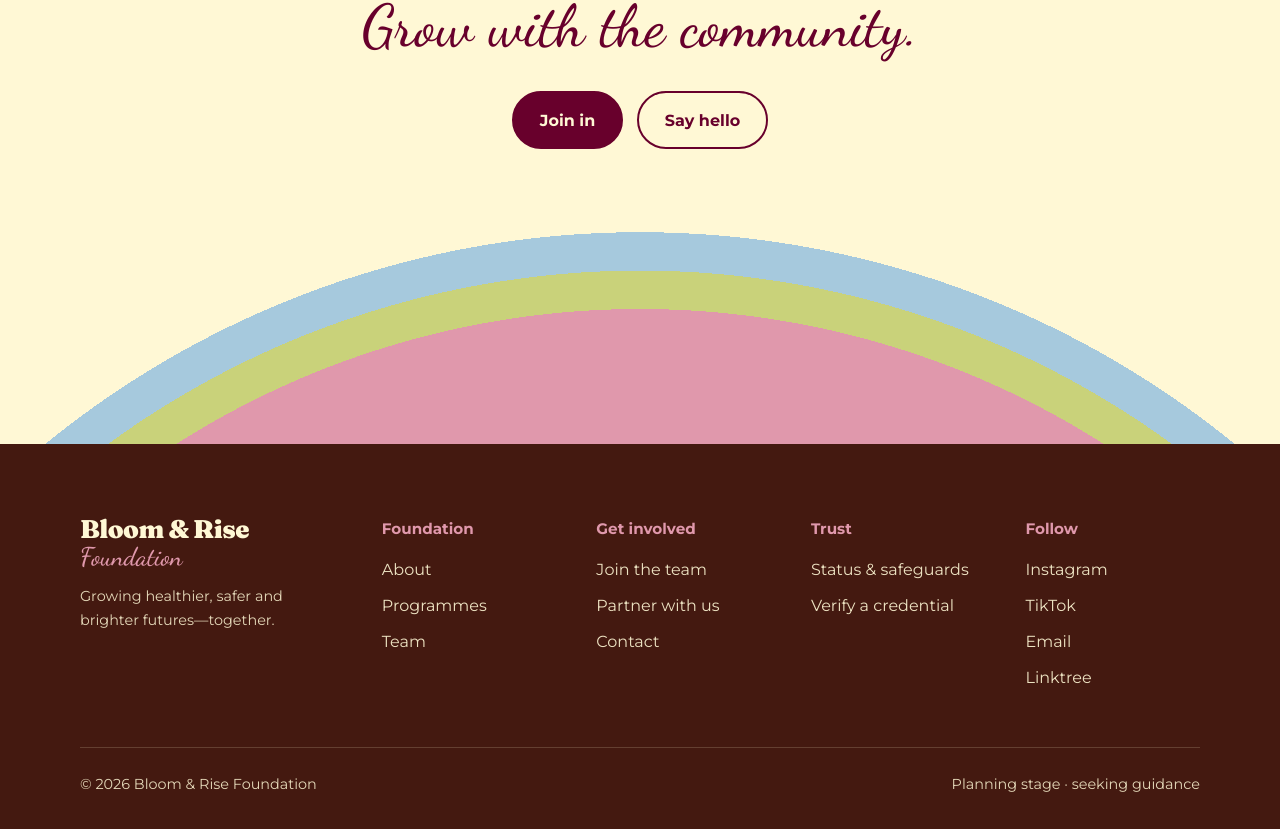
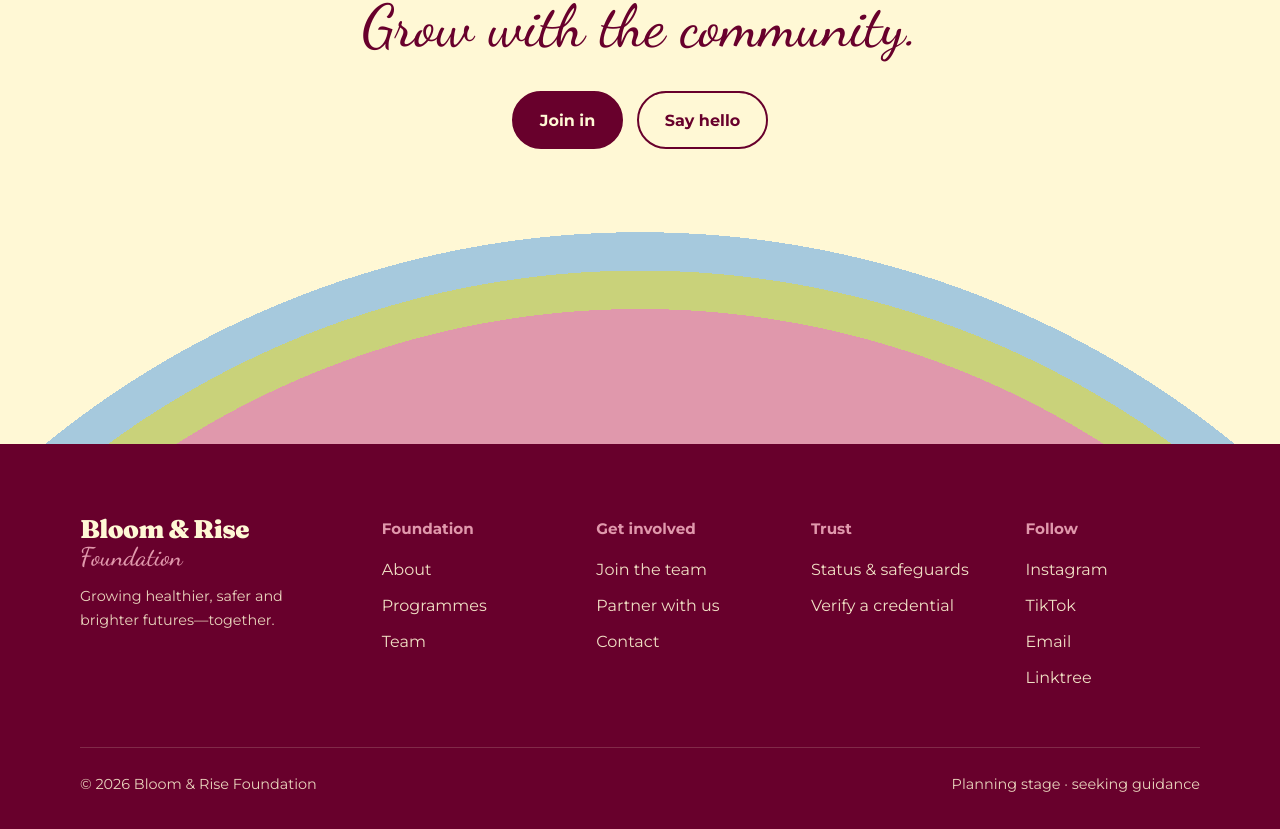
Before and after one commit to 0xC0ba1t/bloom-and-rise-site, a Next.js app: page / in a window 1280 px wide. Shown: the part 4179-5008 px from the top of the page. Built offline with nearby package versions, Linux system fonts and the light colour scheme.

Commit message:
change footer color

```diff
--- a/src/app/globals.css
+++ b/src/app/globals.css
@@ -139,7 +139,7 @@ h1 .script,h2 .script,h3 .script{font-size:1.05em}
 .closing .wrap{position:relative;z-index:1}
 .closing h2{max-width:14em;margin:0 auto 1rem} .closing .script{display:block;color:var(--beet)} .closing .row{justify-content:center}
 .closing::after{content:"";position:absolute;z-index:0;left:50%;width:var(--dia);aspect-ratio:1;bottom:calc(var(--dome) - var(--dia));transform:translateX(-50%);border-radius:50%;background:radial-gradient(circle closest-side,var(--pink) 0 90%,var(--leaf) 90% 94%,var(--blue) 94% 98%,transparent 98%)}
-.footer{background:var(--rum);color:var(--lemon);padding:4.5rem 0 2rem}
+.footer{background:var(--beet);color:var(--lemon);padding:4.5rem 0 2rem}
 .fcols{display:grid;grid-template-columns:1.5fr repeat(4,1fr);gap:2.5rem}
 .fbrand .display{font-size:1.6rem} .fbrand .script{font-size:1.6rem;color:var(--pink);margin-bottom:.8rem}
 .fcol h4{font-size:.95rem;margin-bottom:.9rem;color:var(--pink)}
```
Also changed, not shown: 1 other file (tests, documents, lock files or other folders).
